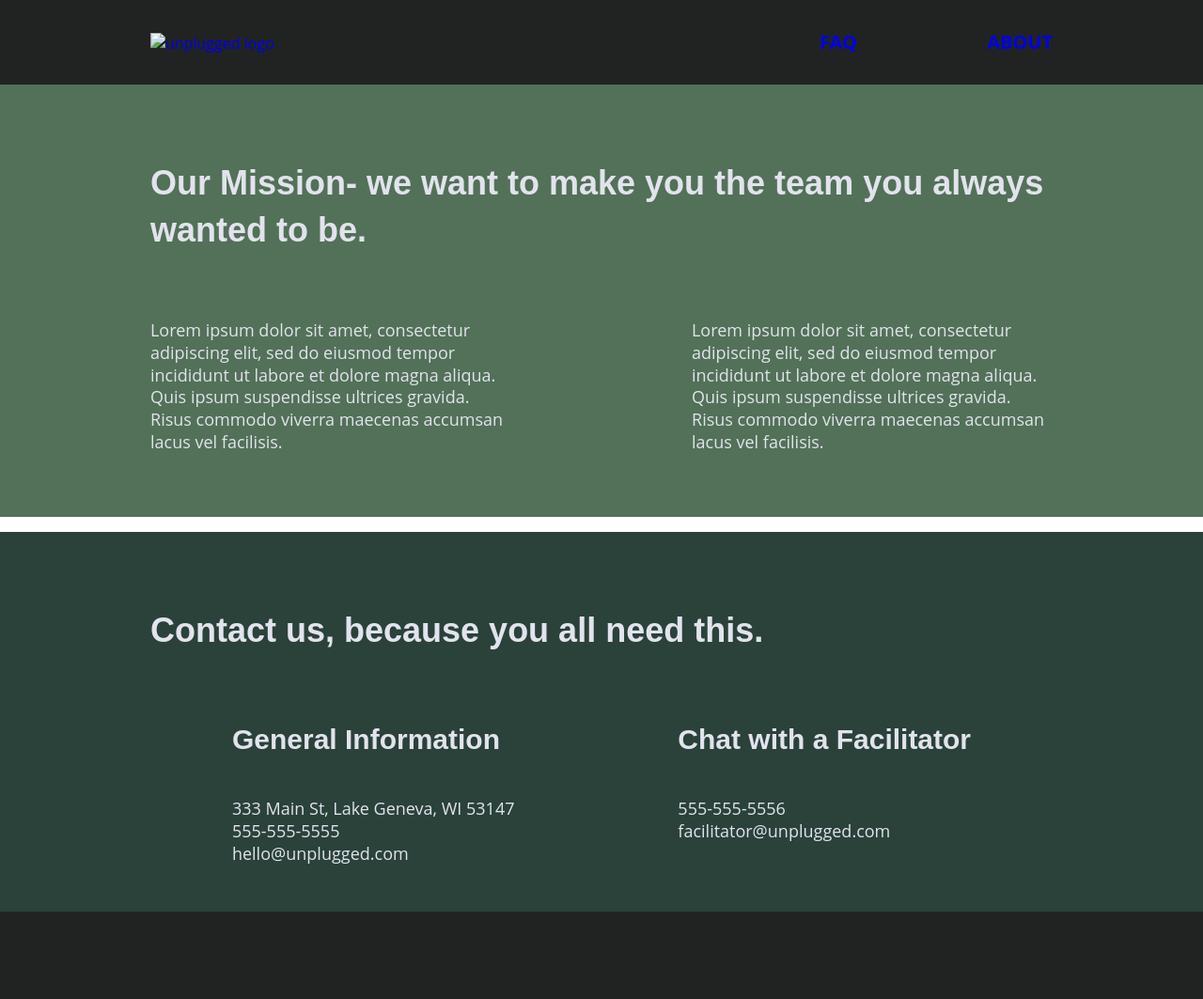
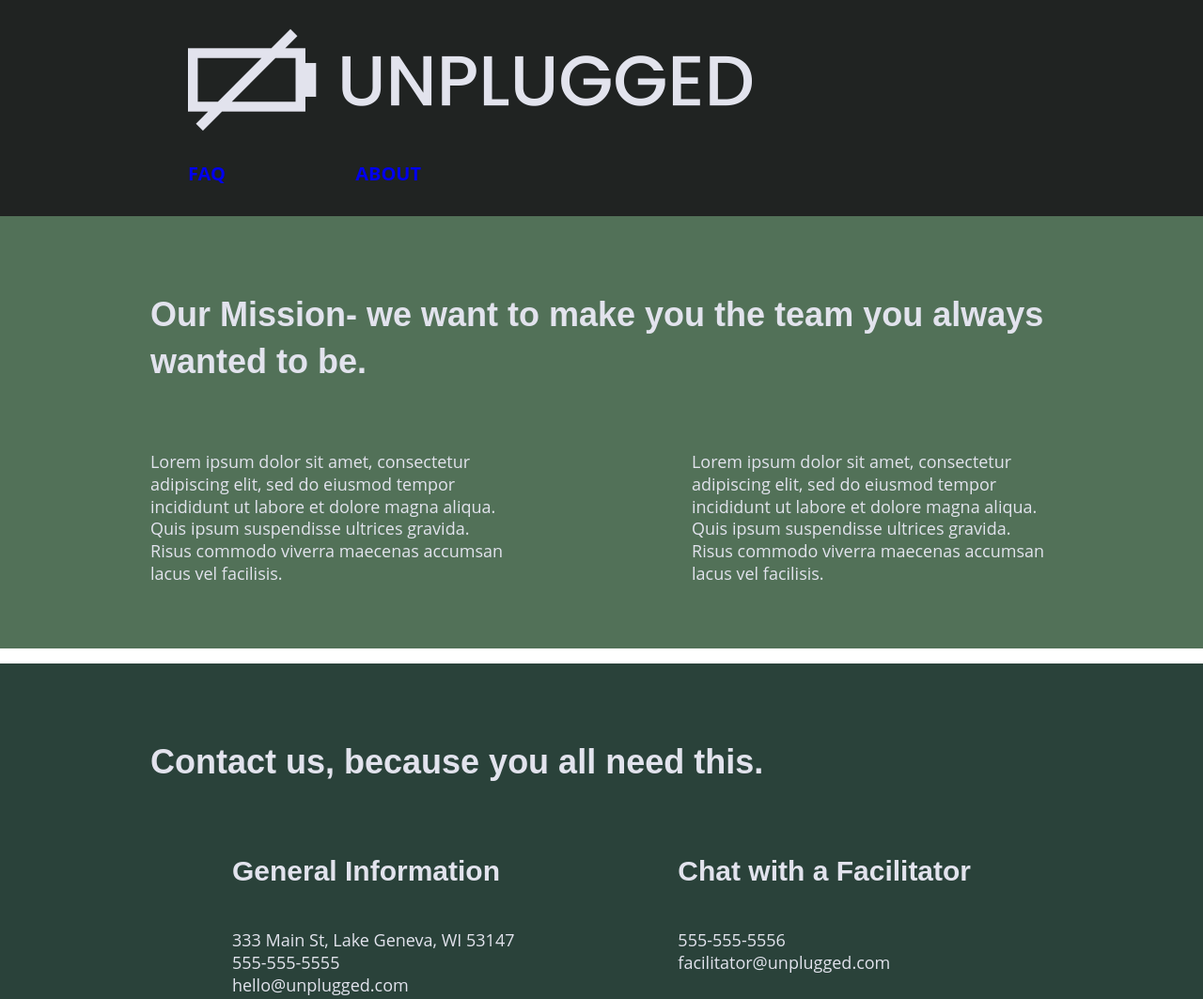
Before and after one commit to shawntavia/206-unplugged, a website: page about/index.html in a window 1280 px wide. Shown: the top 1063 px of the page at 94% size. Drawn offline with Linux system fonts and the light colour scheme.

```diff
--- a/about/index.html
+++ b/about/index.html
@@ -27,12 +27,18 @@
   <!-- Add your site or application content here -->
   <header>
     <div class="content-wrapper">
-      <a href="#"><img src="" alt="unplugged logo"></a>
+
+      <figure>
+        <a href="../index.html">
+          <img src="../img/unpluggedlogo.png" alt="Unplugged logo">
+        </a>
+      </figure>
+
     <div class="header-divider"></div>
     <nav>
       <ul>
-        <li><a href="faq/index.html">FAQ</a></li>
-        <li><a href="about/index.html">About</a></li>
+        <li><a href="../faq/index.html">FAQ</a></li>
+        <li><a href="index.html">About</a></li>
       </ul>
     </nav>
     </div>
```
Also changed, not shown: faq/index.html (+7 -1 lines), index.html (+8 -2 lines).
